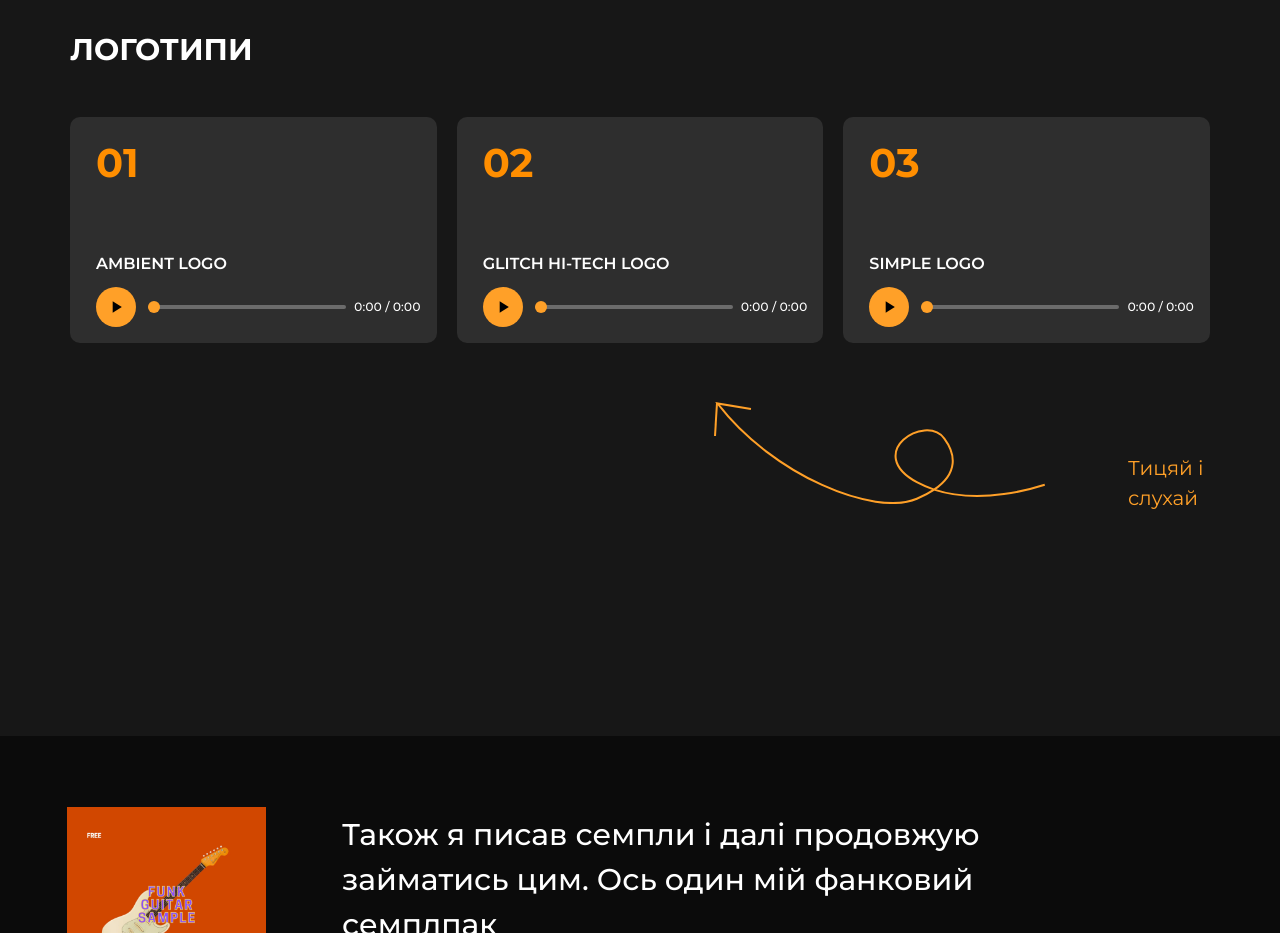
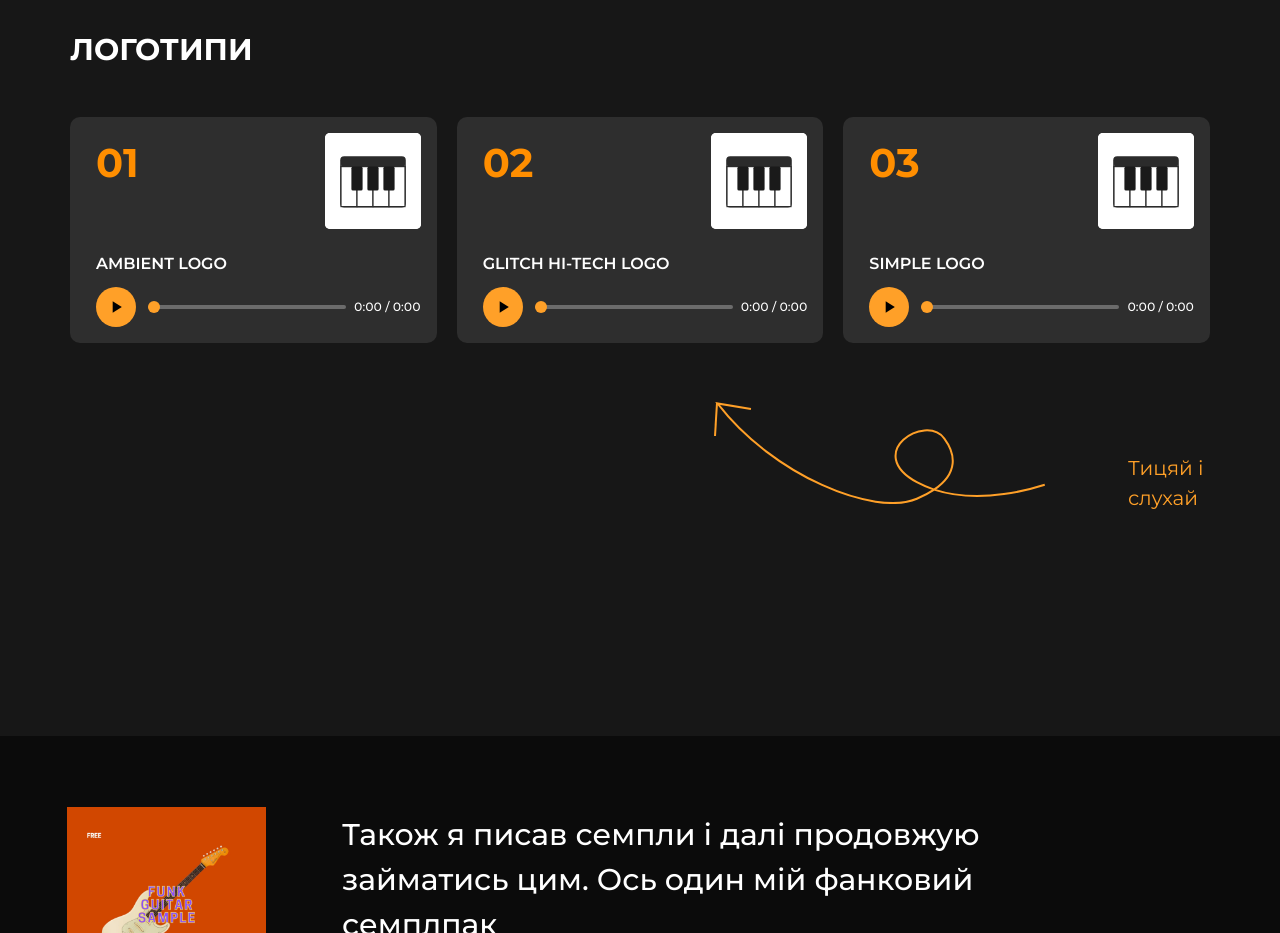
Before and after one commit to Ekachcka/Preza_denis, a Next.js app: page / in a window 1280 px wide. Shown: the part 6200-7133 px from the top of the page. Built offline with nearby package versions, Linux system fonts and the light colour scheme.

Commit message:
Add piano icon to logo cards

```diff
--- a/src/components/sections/Logos.tsx
+++ b/src/components/sections/Logos.tsx
@@ -16,7 +16,7 @@ export function Logos() {
       <ul className="grid grid-cols-2 gap-4 sm:gap-5 md:grid-cols-3">
         {LOGO_TRACKS.map((track) => (
           <li key={track.number}>
-            <TrackCard {...track} />
+            <TrackCard {...track} image="/images/logoPiano.svg" imageClassName="object-contain bg-white" />
           </li>
         ))}
       </ul>
```
Also changed, not shown: public/images/logoPiano.svg (added), 1 other file (tests, documents, lock files or other folders).
